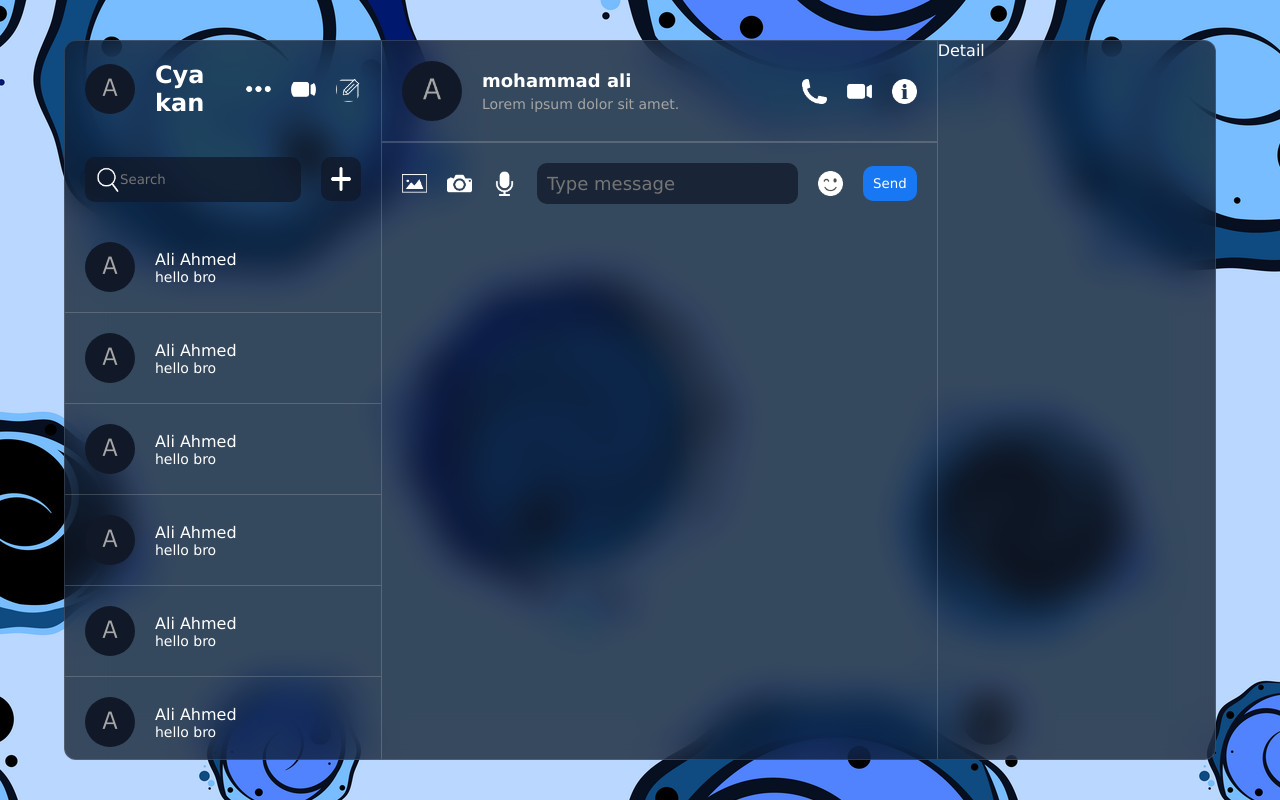
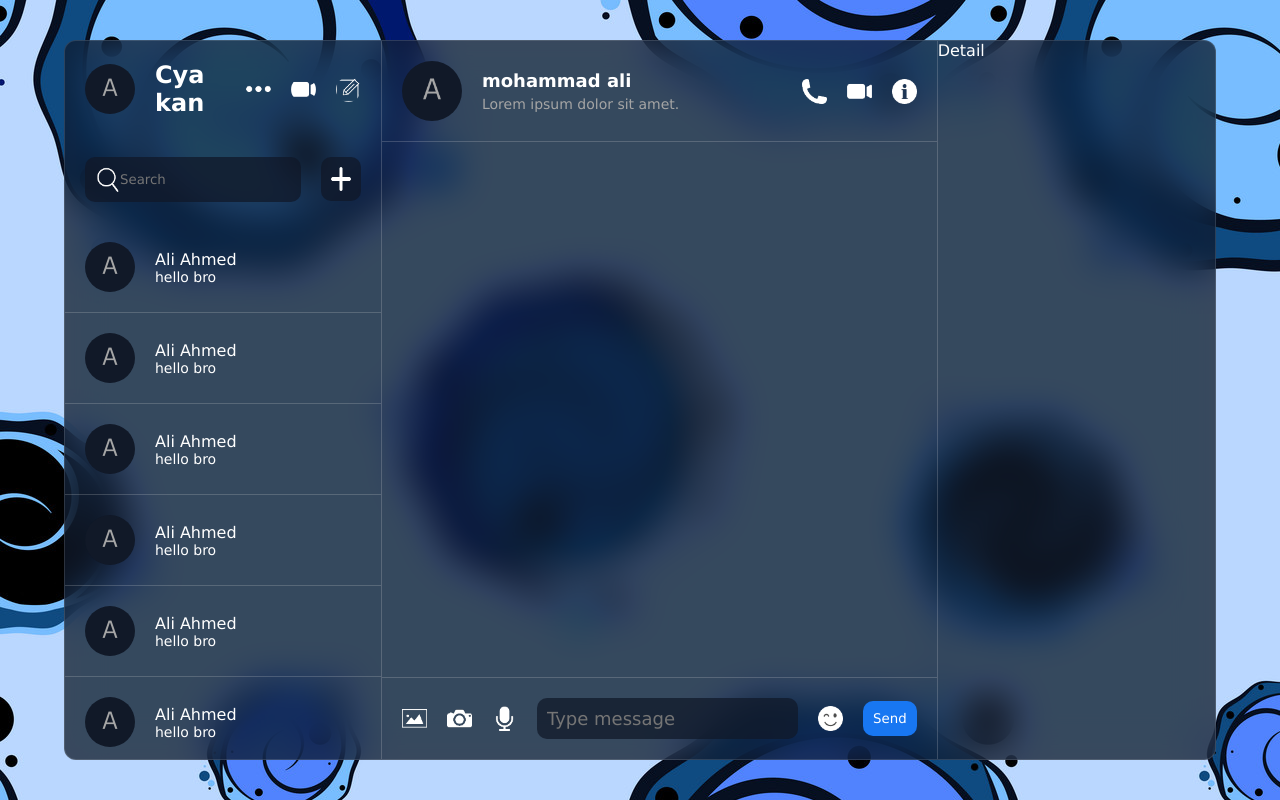
Before and after one commit to Ciakn/chatting-app, a React (Vite) app: page / in a window 1280 px wide. Built offline with nearby package versions, Linux system fonts and the light colour scheme.

Commit message:
styling the bottom component section of the app

```diff
--- a/src/components/chat/Chat.jsx
+++ b/src/components/chat/Chat.jsx
@@ -9,7 +9,7 @@ function Chat() {
     setTextValue((prev) => prev + e.emoji);
     console.log(e.emoji);
   };
-  console.log(textValue);
+
   return (
     <div className="chat">
       <div className="top">
--- a/src/components/chat/chat.css
+++ b/src/components/chat/chat.css
@@ -3,6 +3,8 @@
   border-right: 1px solid #dddddd35;
   border-left: 1px solid #dddddd35;
   height: 100%;
+  display: flex;
+  flex-direction: column;
   .top {
     padding: 20px;
     display: flex;
@@ -47,12 +49,12 @@
     }
   }
   .center {
-    img{
-        background-color: red;
-    }
+    padding: 20px;
+    flex: 1;
   }
   .bottom {
     padding: 20px;
+    margin-top: auto;
     display: flex;
     align-items: center;
     justify-content: space-between;
@@ -87,6 +89,7 @@
       cursor: pointer;
     }
     .emoji {
+      position: relative;
       display: flex;
       align-items: center;
       gap: 10px;
@@ -99,8 +102,8 @@
 
     .emojiPicker {
       position: absolute;
-      top: 100px;
-      right: 20px;
+      bottom: 50px;
+      left: 0;
     }
   }
 }
```
